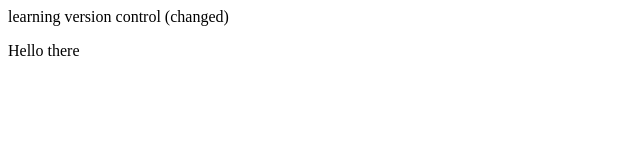
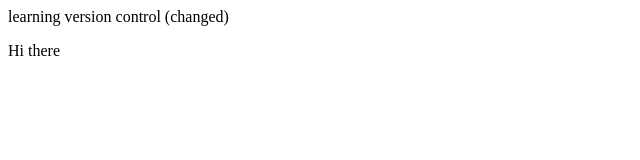
Before and after one commit to Niranjan-A-S/demo-repo, a plain HTML site: page index.html in a window 1280 px wide. Shown: the full height of the page, 0-640 px from the left. Drawn offline with Linux system fonts and the light colour scheme.

Commit message:
changed p tag

```diff
--- a/index.html
+++ b/index.html
@@ -8,6 +8,6 @@
   </head>
   <body>
     <div>learning version control (changed)</div>
-    <p>Hello there</p>
+    <p>Hi there</p>
   </body>
 </html>
```
